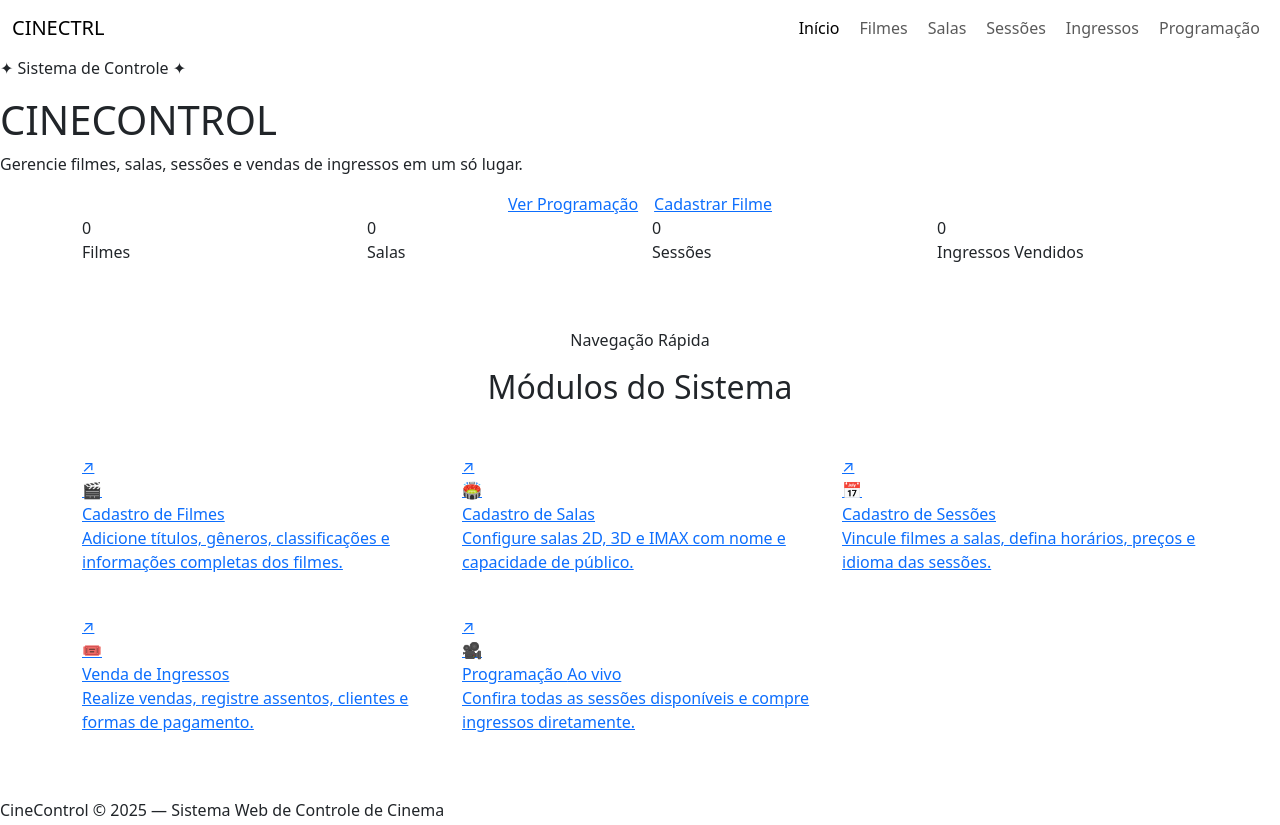
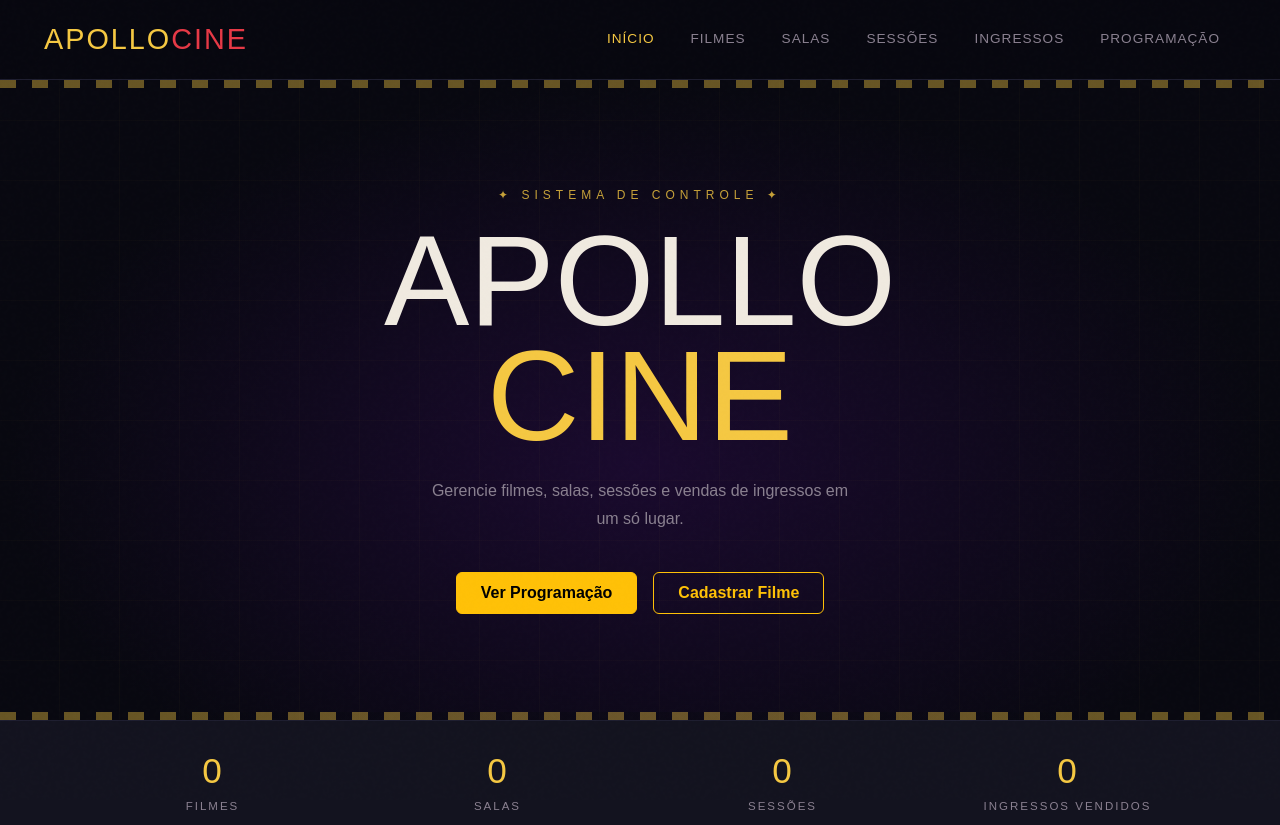
Before and after one commit to GustavoKntsu/cinema-web1, a website: page index.html in a window 1280 px wide. Shown: the top 825 px of the page. Drawn offline with Linux system fonts and the light colour scheme.

Commit message:
Atualização do index e linkando o javascript (certo)

```diff
--- a/index.html
+++ b/index.html
@@ -6,12 +6,13 @@
     <meta name="viewport" content="width=device-width, initial-scale=1.0">
     <title>Cinema</title>
     <link rel="stylesheet" href="./css/bootstrap.min.css">
+    <link rel="stylesheet" href="./css/main-styles.css">
 </head>
 
 <body>
     <nav class="navbar navbar-expand-lg">
         <div class="container-fluid">
-            <a class="navbar-brand" href="index.html">CINE<span>CTRL</span></a>
+            <a class="navbar-brand" href="index.html">APOLLO<span>CINE</span></a>
             <button class="navbar-toggler border-0" type="button" data-bs-toggle="collapse" data-bs-target="#navMenu"
                 style="color:var(--gold)">
                 <span style="font-size:1.4rem">☰</span>
@@ -36,11 +37,11 @@
         <div class="film-strip-bottom"></div>
         <div class="hero-content">
             <p class="hero-eyebrow">✦ Sistema de Controle ✦</p>
-            <h1 class="hero-title">CINE<span>CONTROL</span></h1>
+            <h1 class="hero-title">APOLLO<span>CINE</span></h1>
             <p class="hero-sub">Gerencie filmes, salas, sessões e vendas de ingressos em um só lugar.</p>
-            <div class="d-flex gap-3 justify-content-center flex-wrap">
-                <a href="sessoes.html" class="btn-gold">Ver Programação</a>
-                <a href="cadastro-filmes.html" class="btn-outline-gold">Cadastrar Filme</a>
+            <div class="mt-4 d-flex justify-content-center gap-3">
+                <a href="sessoes.html" class="btn btn-warning fw-bold px-4 py-2">Ver Programação</a>
+                <a href="cadastro-filmes.html" class="btn btn-outline-warning fw-bold px-4 py-2">Cadastrar Filme</a>
             </div>
         </div>
     </section>
@@ -114,7 +115,7 @@
                     <a href="sessoes.html" class="menu-card">
                         <div class="card-arrow">↗</div>
                         <div class="card-icon">🎥</div>
-                        <div class="card-title">Programação <span class="badge-new">Ao vivo</span></div>
+                        <div class="card-title">Sessões <span class="badge-new">Disponíveis</span></div>
                         <p class="card-desc">Confira todas as sessões disponíveis e compre ingressos diretamente.</p>
                     </a>
                 </div>
@@ -123,11 +124,12 @@
     </section>
 
     <footer>
-        <p>CineControl &copy; 2025 — Sistema Web de Controle de Cinema</p>
+        <p>CineControl &copy; 2026 — Sistema Web de Controle de Cinema</p>
     </footer>
 
     <script src="./js/popper.min.js"></script>
     <script src="./js/bootstrap.min.js"></script>
+    <script src="./js/index.js"></script>
 </body>
 
 </html>
```
